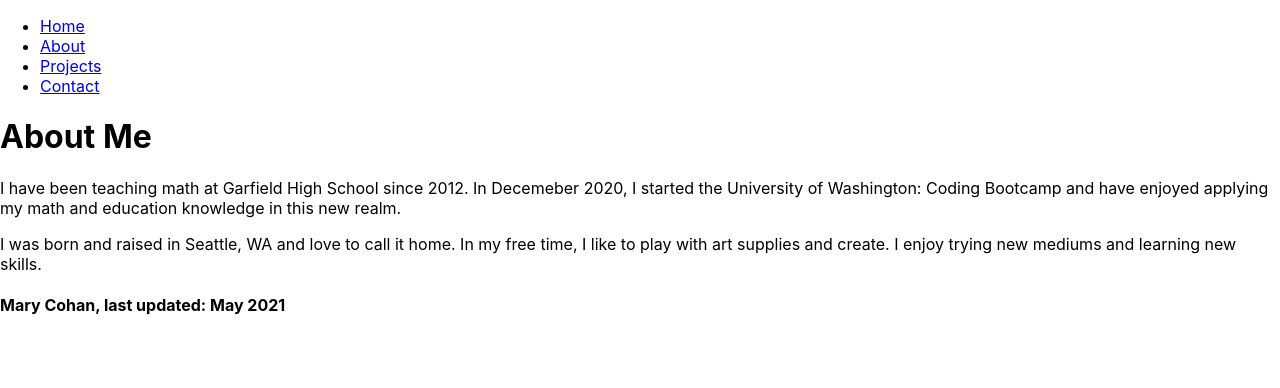
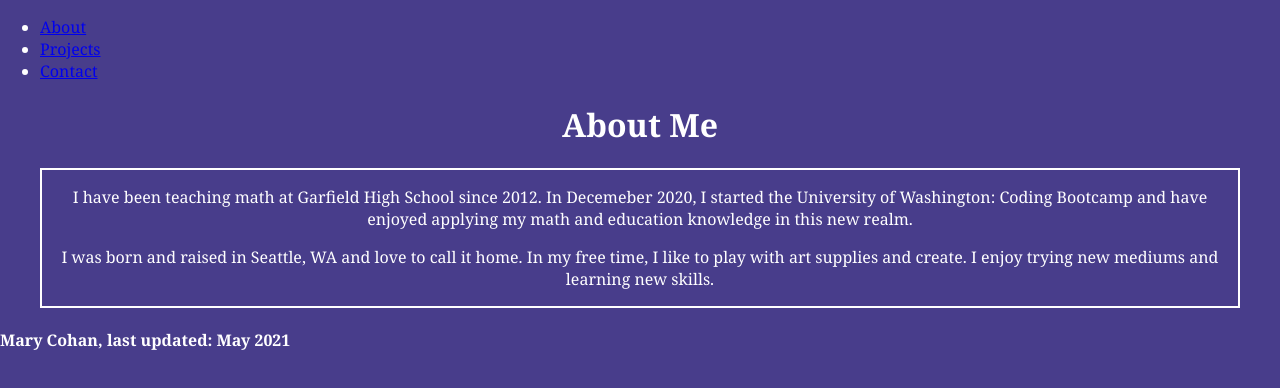
Before and after one commit to mlcohan/portfolio, a React (Create React App) app: page / in a window 1280 px wide. Shown: the top 388 px of the page. Built offline with nearby package versions, Linux system fonts and the light colour scheme.

Commit message:
adding css

```diff
--- a/src/App.css
+++ b/src/App.css
@@ -1,38 +1,73 @@
-.App {
+body{
+  background-color: darkslateblue;
+  font-family:Georgia, 'Times New Roman', Times, serif;
+  color: white
+}
+
+.aboutme{
+  border-style: solid;
+  border-color: white;
+  border-width: 2px;
+  padding-left: 10px;
+  padding-right: 10px;
+  margin-left: 40px;
+  margin-right: 40px;
   text-align: center;
 }
 
-.App-logo {
-  height: 40vmin;
-  pointer-events: none;
+h1 {
+  text-align: center;
 }
 
-@media (prefers-reduced-motion: no-preference) {
-  .App-logo {
-    animation: App-logo-spin infinite 20s linear;
-  }
+.contact{
+  border-style: solid;
+  border-color: white;
+  border-width: 2px;
+  text-align: center;
+  width: 250px;
+  margin-left: 200px;
+  margin-right: 200px;
+
 }
 
-.App-header {
-  background-color: #282c34;
-  min-height: 100vh;
-  display: flex;
-  flex-direction: column;
-  align-items: center;
-  justify-content: center;
-  font-size: calc(10px + 2vmin);
-  color: white;
+html{
+  font-family:Georgia, 'Times New Roman', Times, serif;
+}
+.app{
+  border: double darkslateblue;
 }
 
-.App-link {
-  color: #61dafb;
+.grey{
+  background-color: lightgray;
+  border: double darkslateblue
 }
 
-@keyframes App-logo-spin {
-  from {
-    transform: rotate(0deg);
-  }
-  to {
-    transform: rotate(360deg);
-  }
+.white{
+  background-color: white;
+  border-style: double;
+  border-color: darkslateblue;
+  padding: 10px;
 }
+
+.projectDiv{
+  border-style: double;
+  border-color: darkslateblue;
+}
+
+.contact-info{
+  text-align: center;
+}
+
+.navbar{
+  background-color: black;
+
+}
+
+.card-title{
+  color:blueviolet
+}
+
+.link{
+  color:blueviolet
+
+}
--- a/src/App.js
+++ b/src/App.js
@@ -5,6 +5,7 @@ import Navbar from './components/Navbar';
 import Projects from './components/Projects';
 import About from "./components/About";
 import Contact from "./components/Contact";
+import "./App.css";
 
 function App() {
   return (
--- a/src/components/Navbar.js
+++ b/src/components/Navbar.js
@@ -7,22 +7,17 @@ function Navbar() {
   return (
     <ul className="nav nav-tabs">
       <li className="nav-item">
-        <Link to="/" className={location.pathname === "/" ? "nav-link active" : "nav-link"}>
-          Home
-        </Link>
-      </li>
-      <li className="nav-item">
         <Link
-          to="/about"
-          className={location.pathname === "/about" ? "nav-link active" : "nav-link"}
+          to="/"
+          className={location.pathname === "/" ? "nav-link active" : "nav-link"}
         >
           About
         </Link>
       </li>
       <li className="nav-item">
         <Link
-          to="/blog"
-          className={location.pathname === "/blog" ? "nav-link active" : "nav-link"}
+          to="/projects"
+          className={location.pathname === "/projects" ? "nav-link active" : "nav-link"}
         >
           Projects
         </Link>
```
